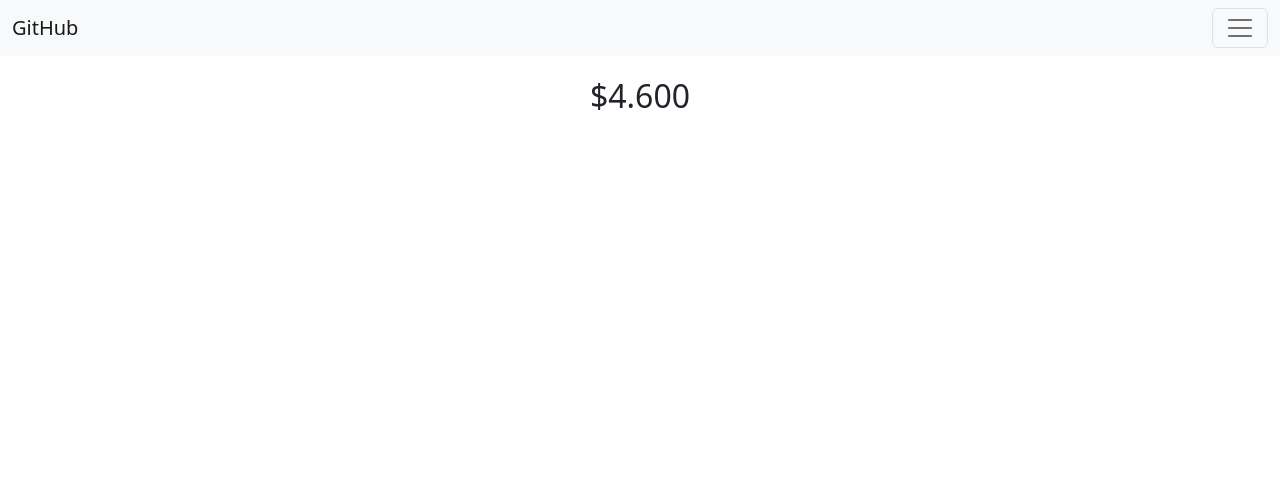
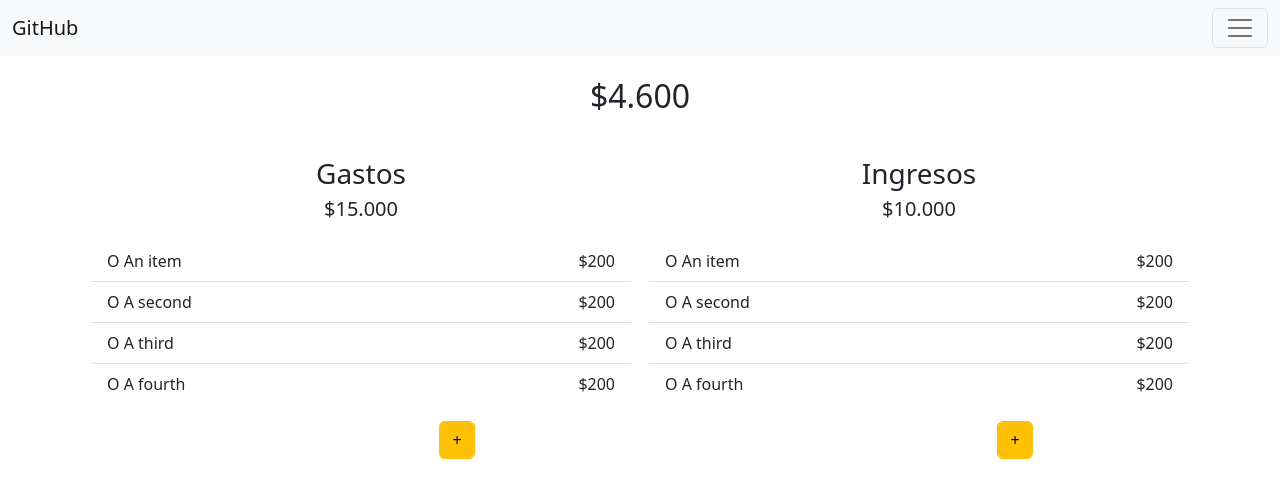
Before and after one commit to CiroMirkin/expenseManager, a plain HTML site: page index.html in a window 1280 px wide. Drawn offline with nearby package versions, Linux system fonts and the light colour scheme.

Commit message:
agregado: seccion principal

```diff
--- a/index.html
+++ b/index.html
@@ -1,24 +1,43 @@
 <!DOCTYPE html>
 <html lang="es">
+
 <head>
     <meta charset="UTF-8">
     <meta http-equiv="X-UA-Compatible" content="IE=edge">
     <meta name="viewport" content="width=device-width, initial-scale=1.0">
     <title>Gestor de gastos</title>
-    <link href="https://cdn.jsdelivr.net/npm/bootstrap@5.2.3/dist/css/bootstrap.min.css" rel="stylesheet" integrity="sha384-rbsA2VBKQhggwzxH7pPCaAqO46MgnOM80zW1RWuH61DGLwZJEdK2Kadq2F9CUG65" crossorigin="anonymous">
+    <link href="https://cdn.jsdelivr.net/npm/bootstrap@5.2.3/dist/css/bootstrap.min.css" rel="stylesheet"
+        integrity="sha384-rbsA2VBKQhggwzxH7pPCaAqO46MgnOM80zW1RWuH61DGLwZJEdK2Kadq2F9CUG65" crossorigin="anonymous">
+    <style>
+        .grid {
+            display: flex;
+            flex-wrap: wrap;
+        }
+        .grid .col {
+            min-width: 15rem;
+        }
+        .btn-plus {
+            position: relative;
+            z-index: 1;
+            transform: translateX(6rem);
+        }
+    </style>
+</head>
 
-</head>
 <body>
     <nav class="navbar navbar-light bg-light fixed-top">
         <div class="container-fluid">
             <a class="navbar-brand" href="#">GitHub</a>
-          <button class="navbar-toggler" type="button" data-bs-toggle="offcanvas" data-bs-target="#offcanvasLightNavbar" aria-controls="offcanvasLightNavbar">
+            <button class="navbar-toggler" type="button" data-bs-toggle="offcanvas"
+                data-bs-target="#offcanvasLightNavbar" aria-controls="offcanvasLightNavbar">
                 <span class="navbar-toggler-icon"></span>
             </button>
-          <div class="offcanvas offcanvas-end text-bg-light" tabindex="-1" id="offcanvasLightNavbar" aria-labelledby="offcanvasLightNavbarLabel">
+            <div class="offcanvas offcanvas-end text-bg-light" tabindex="-1" id="offcanvasLightNavbar"
+                aria-labelledby="offcanvasLightNavbarLabel">
                 <div class="offcanvas-header">
                     <h5 class="offcanvas-title" id="offcanvasLightNavbarLabel">Options</h5>
-              <button type="button" class="btn-close btn-close-white" data-bs-dismiss="offcanvas" aria-label="Close"></button>
+                    <button type="button" class="btn-close btn-close-white" data-bs-dismiss="offcanvas"
+                        aria-label="Close"></button>
                 </div>
                 <div class="offcanvas-body">
 
@@ -29,8 +48,55 @@
     <header class="container mt-5">
         <p class="pb-3 pt-4 fs-2 text-center">$4.600</p>
     </header>
+    <main class="container-fluid">
+        <div class="container text-center grid">
+            <div class="col">
+                <div class="fs-3">Gastos</div>
+                <div class="fs-5">$15.000</div>
+                <div class="py-3 px-2 overflow-auto bg-white bg-light rounded-top border border-1 border-white" style="max-height: 40vh;">
+                    <ul class="list-group list-group-flush">
+                        <li class="list-group-item d-flex justify-content-between align-items-center">
+                           <div><span>O</span> An item</div> <span>$200</span>
+                        </li>
+                        <li class="list-group-item d-flex justify-content-between align-items-center">
+                           <div><span>O</span> A second</div> <span>$200</span>
+                        </li>
+                        <li class="list-group-item d-flex justify-content-between align-items-center">
+                           <div><span>O</span> A third</div> <span>$200</span>
+                        </li>
+                        <li class="list-group-item d-flex justify-content-between align-items-center">
+                           <div><span>O</span> A fourth</div> <span>$200</span>
+                        </li>
+                    </ul>
+                </div>
+                <button type="button" class="btn btn-warning btn-plus">+</button>
+            </div>
+            <div class="col">
+                <div class="fs-3">Ingresos</div>
+                <div class="fs-5">$10.000</div>
+                <div class="py-3 px-2 overflow-auto bg-white bg-light rounded-top border border-1 border-white" style="max-height: 40vh;">
+                    <ul class="list-group list-group-flush">
+                        <li class="list-group-item d-flex justify-content-between align-items-center">
+                            <div><span>O</span> An item</div> <span>$200</span>
+                         </li>
+                         <li class="list-group-item d-flex justify-content-between align-items-center">
+                            <div><span>O</span> A second</div> <span>$200</span>
+                         </li>
+                         <li class="list-group-item d-flex justify-content-between align-items-center">
+                            <div><span>O</span> A third</div> <span>$200</span>
+                         </li>
+                         <li class="list-group-item d-flex justify-content-between align-items-center">
+                            <div><span>O</span> A fourth</div> <span>$200</span>
+                         </li>
+                    </ul>
+                </div>
+                <button type="button" class="btn btn-warning btn-plus">+</button>
+            </div>
+        </div>
+    </main>
+    <script src="https://cdn.jsdelivr.net/npm/bootstrap@5.2.3/dist/js/bootstrap.bundle.min.js"
+        integrity="sha384-kenU1KFdBIe4zVF0s0G1M5b4hcpxyD9F7jL+jjXkk+Q2h455rYXK/7HAuoJl+0I4"
+        crossorigin="anonymous"></script>
+</body>
 
-      </main>
-    <script src="https://cdn.jsdelivr.net/npm/bootstrap@5.2.3/dist/js/bootstrap.bundle.min.js" integrity="sha384-kenU1KFdBIe4zVF0s0G1M5b4hcpxyD9F7jL+jjXkk+Q2h455rYXK/7HAuoJl+0I4" crossorigin="anonymous"></script>
-</body>
 </html>
```
Lines whose indentation alone changed are shown as unchanged.
